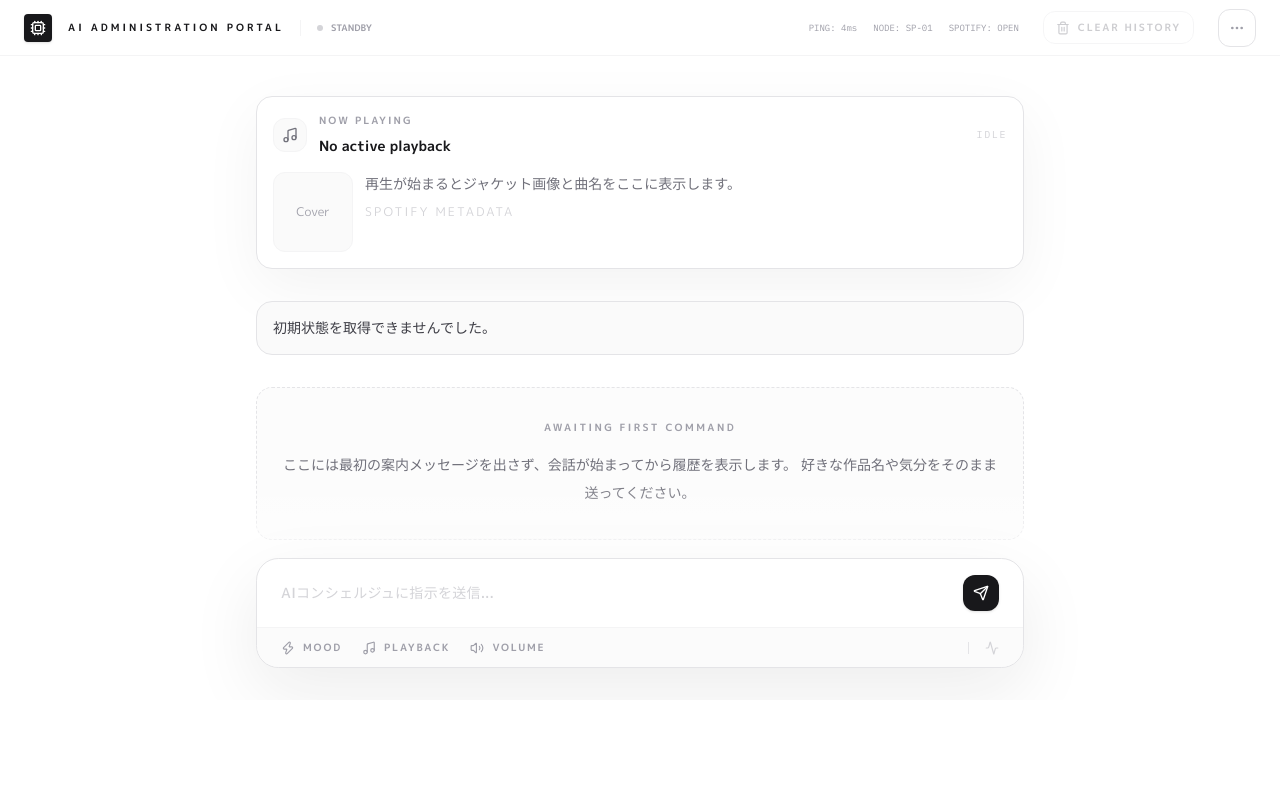
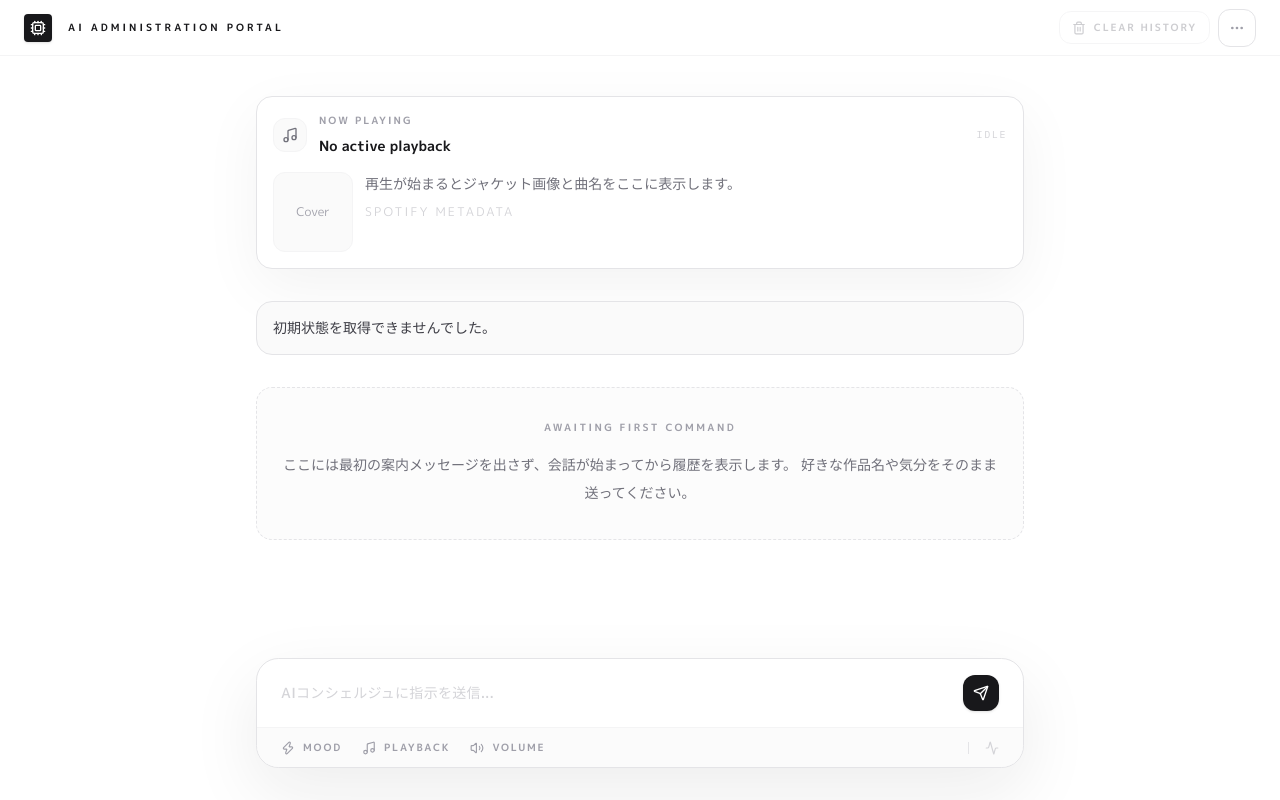
Before and after one commit to melswonder/ai_agent, a Next.js app: page / in a window 1280 px wide. Built offline with nearby package versions, Linux system fonts and the light colour scheme; no server answers.

Commit message:
fix: 不要な情報の排除

```diff
--- a/src/components/home-shell.tsx
+++ b/src/components/home-shell.tsx
@@ -150,24 +150,6 @@ function progressWidth(progressMs: number, durationMs: number | null | undefined
     100,
     Math.max(6, (clampProgress(progressMs, durationMs) / Math.max(durationMs, 1)) * 100),
   );
-}
-
-function statusLabel({
-  booting,
-  isPending,
-}: {
-  booting: boolean;
-  isPending: boolean;
-}) {
-  if (booting) {
-    return "BOOTING";
-  }
-
-  if (isPending) {
-    return "EXECUTING";
-  }
-
-  return "STANDBY";
 }
 
 function NowPlayingPanel({
@@ -430,7 +412,6 @@ export function HomeShell({
     error: null,
   });
   const [draft, setDraft] = useState("");
-  const [booting, setBooting] = useState(true);
   const [notice, setNotice] = useState<string | null>(
     authErrorMessage(initialAuthError),
   );
@@ -458,10 +439,6 @@ export function HomeShell({
 
         if (!cancelled) {
           setNotice("初期状態を取得できませんでした。");
-        }
-      } finally {
-        if (!cancelled) {
-          setBooting(false);
         }
       }
     })();
@@ -528,7 +505,6 @@ export function HomeShell({
 
   const currentTrack = session.playback?.item ?? null;
   const isBusy = isPending || isClearingHistory;
-  const operationState = statusLabel({ booting, isPending: isBusy });
   const visibleMessages = session.messages;
 
   function handlePromptClick(prompt: string) {
@@ -703,7 +679,7 @@ export function HomeShell({
   }
 
   return (
-    <div className="min-h-screen bg-white text-zinc-600">
+    <div className="flex h-dvh min-h-0 flex-col overflow-hidden bg-white text-zinc-600">
       <SpotifyWebPlayerBridge
         enabled={session.authenticated}
         onSdkStatusChange={(status) => {
@@ -730,27 +706,9 @@ export function HomeShell({
           <span className="text-[10px] font-black uppercase tracking-[0.3em] text-zinc-900">
             AI Administration Portal
           </span>
-          <div className="hidden h-4 w-px bg-zinc-100 md:block" />
-          <span className="hidden items-center gap-2 text-[9px] font-bold text-zinc-400 md:inline-flex">
-            <span
-              className={clsx(
-                "h-1.5 w-1.5 rounded-full",
-                operationState === "EXECUTING"
-                  ? "animate-pulse bg-zinc-900"
-                  : "bg-zinc-300",
-              )}
-            />
-            {operationState}
-          </span>
         </div>
 
-        <div className="flex items-center gap-2 md:gap-6">
-          <div className="hidden gap-4 text-[9px] font-mono text-zinc-400 md:flex">
-            <span>PING: 4ms</span>
-            <span>NODE: SP-01</span>
-            <span>{session.authenticated ? "SPOTIFY: LINKED" : "SPOTIFY: OPEN"}</span>
-          </div>
-
+        <div className="flex items-center gap-2">
           <button
             type="button"
             onClick={handleClearHistory}
@@ -772,7 +730,7 @@ export function HomeShell({
         </div>
       </nav>
 
-      <main className="relative flex flex-1 flex-col overflow-hidden">
+      <main className="relative flex min-h-0 flex-1 flex-col overflow-hidden">
         {hasMounted ? (
           <div className="pointer-events-none absolute left-4 top-6 hidden w-72 2xl:block">
             <NowPlayingPanel currentTrack={currentTrack} playback={session.playback} />
@@ -781,7 +739,7 @@ export function HomeShell({
 
         <div
           ref={scrollRef}
-          className="no-scrollbar flex-1 overflow-y-auto px-4 pb-36 pt-8 md:px-6 md:pb-40 md:pt-10"
+          className="no-scrollbar min-h-0 flex-1 overflow-y-auto px-4 pb-36 pt-8 md:px-6 md:pb-40 md:pt-10"
         >
           <div className="mx-auto max-w-3xl space-y-8">
             <div className="2xl:hidden">
```
